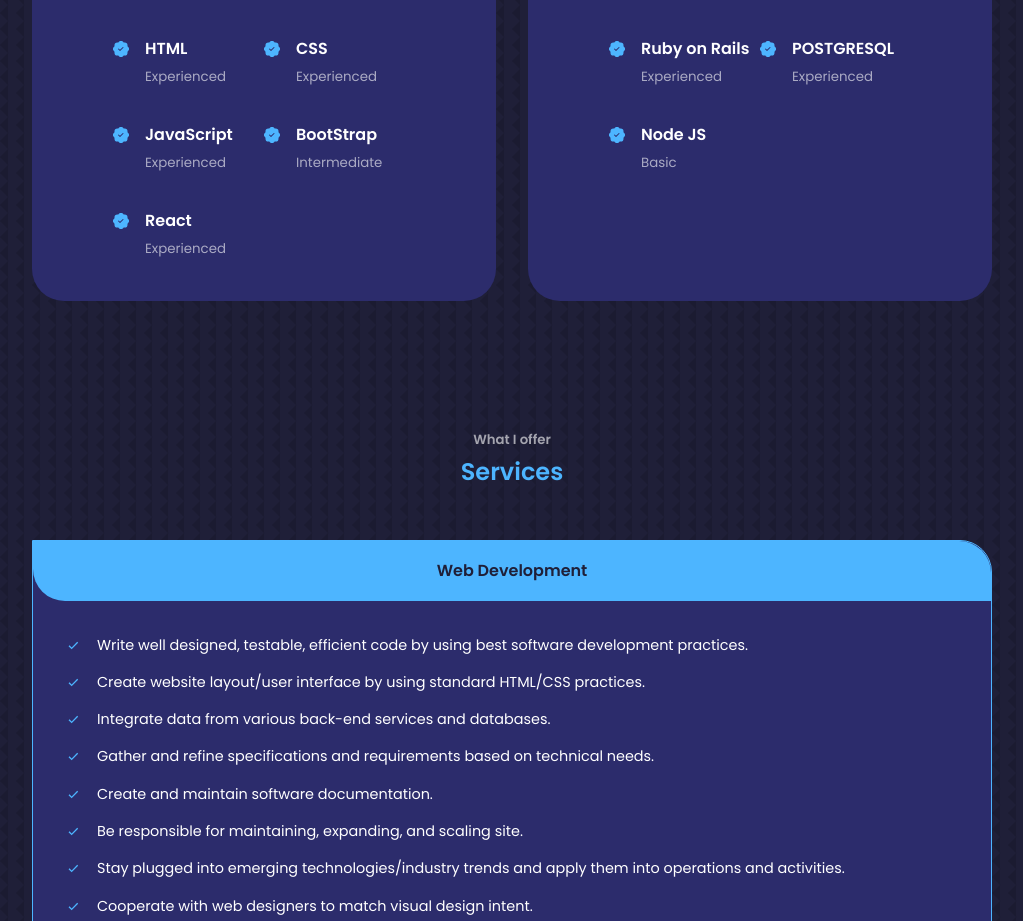
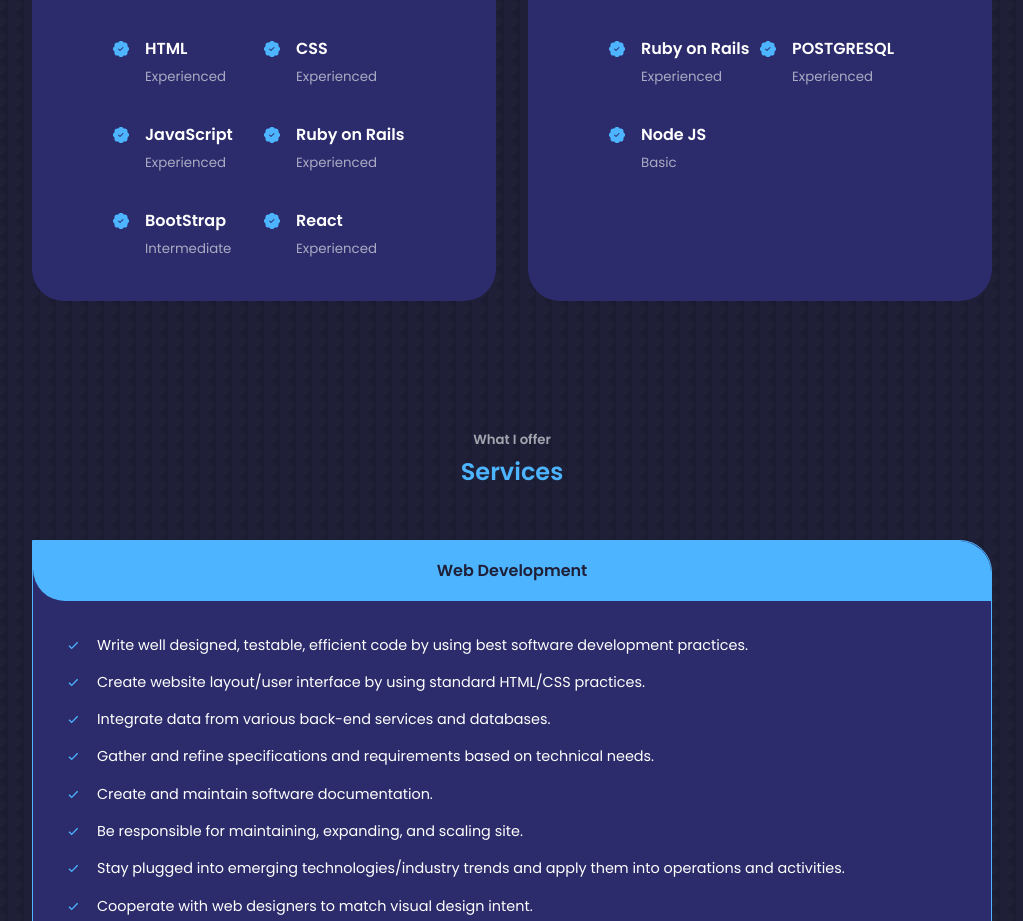
Before and after one commit to Pazzo97/my-portfolio, a React (Create React App) app: page / in a window 1280 px wide. Shown: the part 2171-3092 px from the top of the page, without its empty margins (128-1151 px from the left). Built offline with nearby package versions, Linux system fonts and the light colour scheme.

Commit message:
Add experience

```diff
--- a/src/components/experience/Experience.jsx
+++ b/src/components/experience/Experience.jsx
@@ -31,6 +31,14 @@
 							<BsPatchCheckFill className='experience__details-icon' />
 							<div>
 								<h4>JavaScript</h4>
+								<small className='text-light'>Experienced</small>
+							</div>
+						</article>
+
+						<article className='experience__details'>
+							<BsPatchCheckFill className='experience__details-icon' />
+							<div>
+								<h4>Ruby on Rails</h4>
 								<small className='text-light'>Experienced</small>
 							</div>
 						</article>
```
